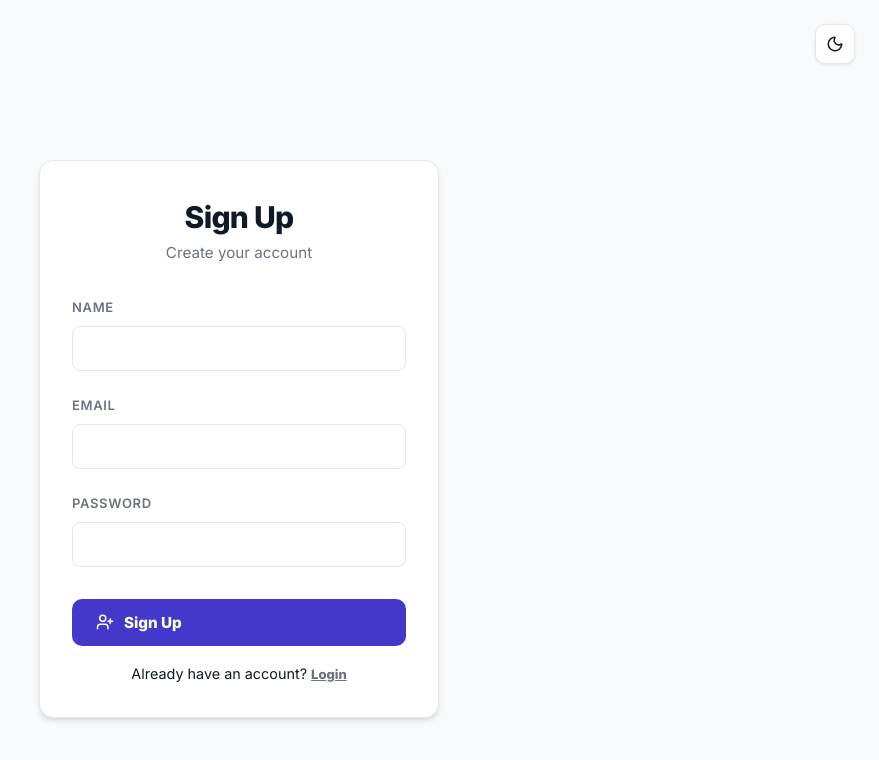
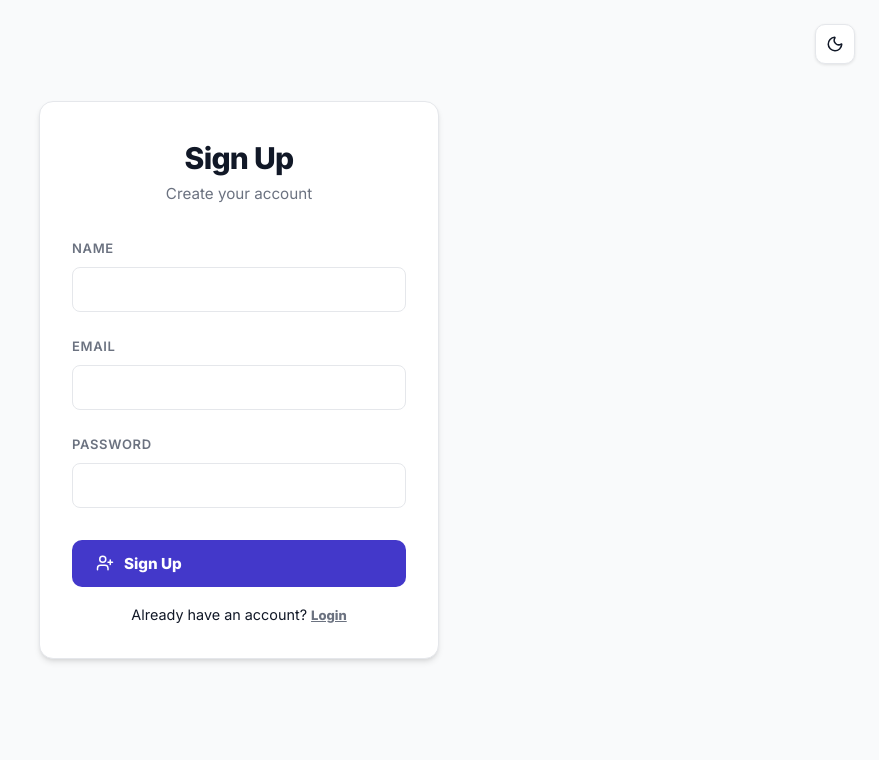
Before and after one commit to manav-mittal-351/ContactNest, a React (Vite) app in the folder client/: page /signup in a window 1280 px wide. Shown: the top 760 px of the page, without its empty margins (401-1280 px from the left). Built offline with nearby package versions, Linux system fonts and the light colour scheme.

Commit message:
Fix height and centering for Login and Signup pages

```diff
--- a/client/src/pages/Login.jsx
+++ b/client/src/pages/Login.jsx
@@ -16,13 +16,18 @@ const Login = () => {
   };
 
   return (
-    <div className="container" style={{ maxWidth: '400px', margin: '100px auto' }}>
+    <div className="container" style={{
+      minHeight: '80vh',
+      display: 'flex',
+      alignItems: 'center',
+      justifyContent: 'center',
+    }}>
       <div style={{ position: 'fixed', top: '24px', right: '24px' }}>
         <button className="theme-btn" onClick={toggleDark}>
           {dark ? <Sun size={18} /> : <Moon size={18} />}
         </button>
       </div>
-      <div className="main-card">
+      <div className="main-card" style={{ width: '100%', maxWidth: '400px', margin: 0 }}>
         <div className="logo-section" style={{ textAlign: 'center', marginBottom: '32px' }}>
           <h1>Login</h1>
           <p>Access your contacts</p>
--- a/client/src/pages/Signup.jsx
+++ b/client/src/pages/Signup.jsx
@@ -17,13 +17,18 @@ const Signup = () => {
   };
 
   return (
-    <div className="container" style={{ maxWidth: '400px', margin: '100px auto' }}>
+    <div className="container" style={{
+      minHeight: '80vh',
+      display: 'flex',
+      alignItems: 'center',
+      justifyContent: 'center'
+    }}>
       <div style={{ position: 'fixed', top: '24px', right: '24px' }}>
         <button className="theme-btn" onClick={toggleDark}>
           {dark ? <Sun size={18} /> : <Moon size={18} />}
         </button>
       </div>
-      <div className="main-card">
+      <div className="main-card" style={{ width: '100%', maxWidth: '400px', margin: 0 }}>
         <div className="logo-section" style={{ textAlign: 'center', marginBottom: '32px' }}>
           <h1>Sign Up</h1>
           <p>Create your account</p>
```
